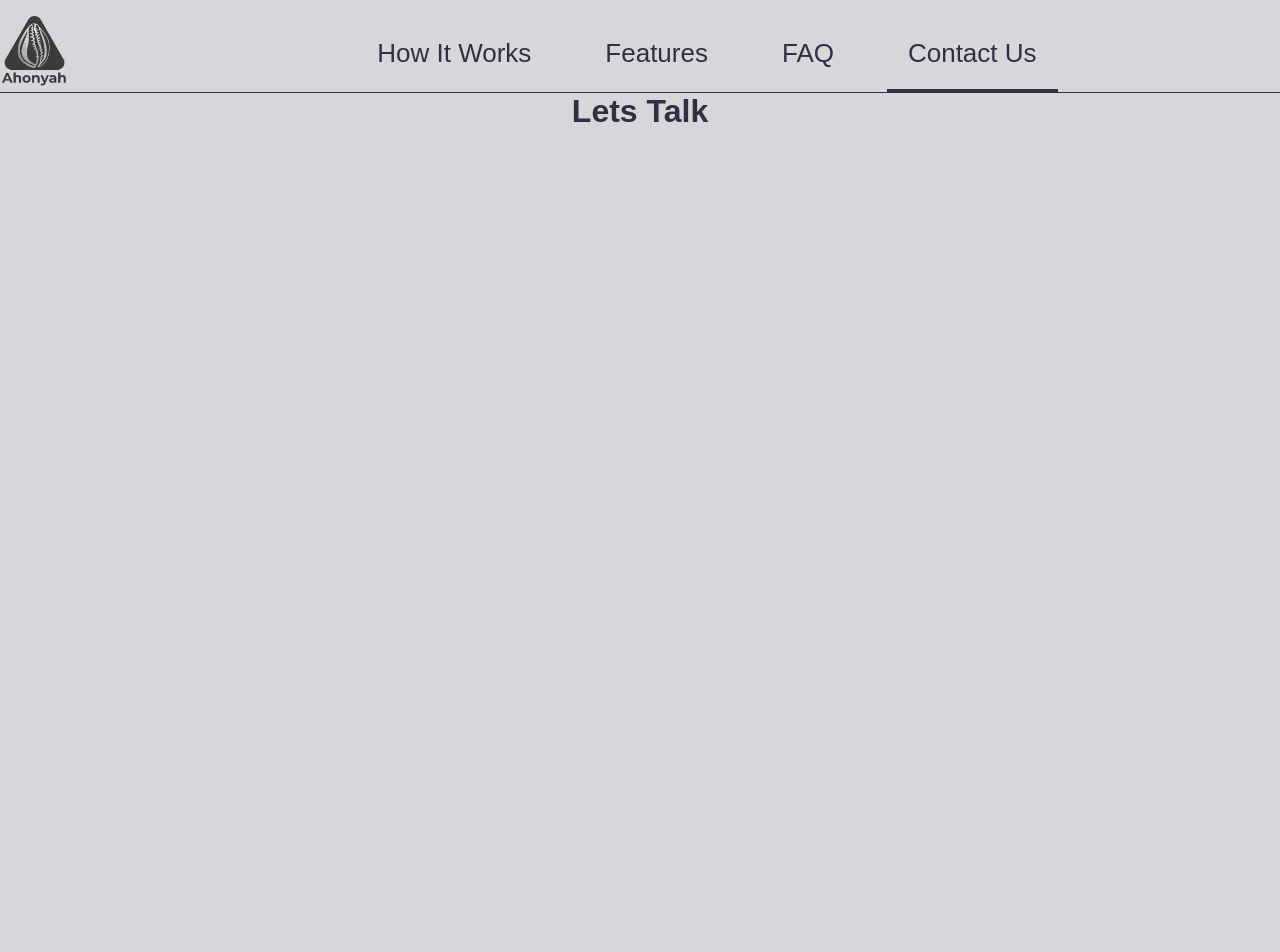
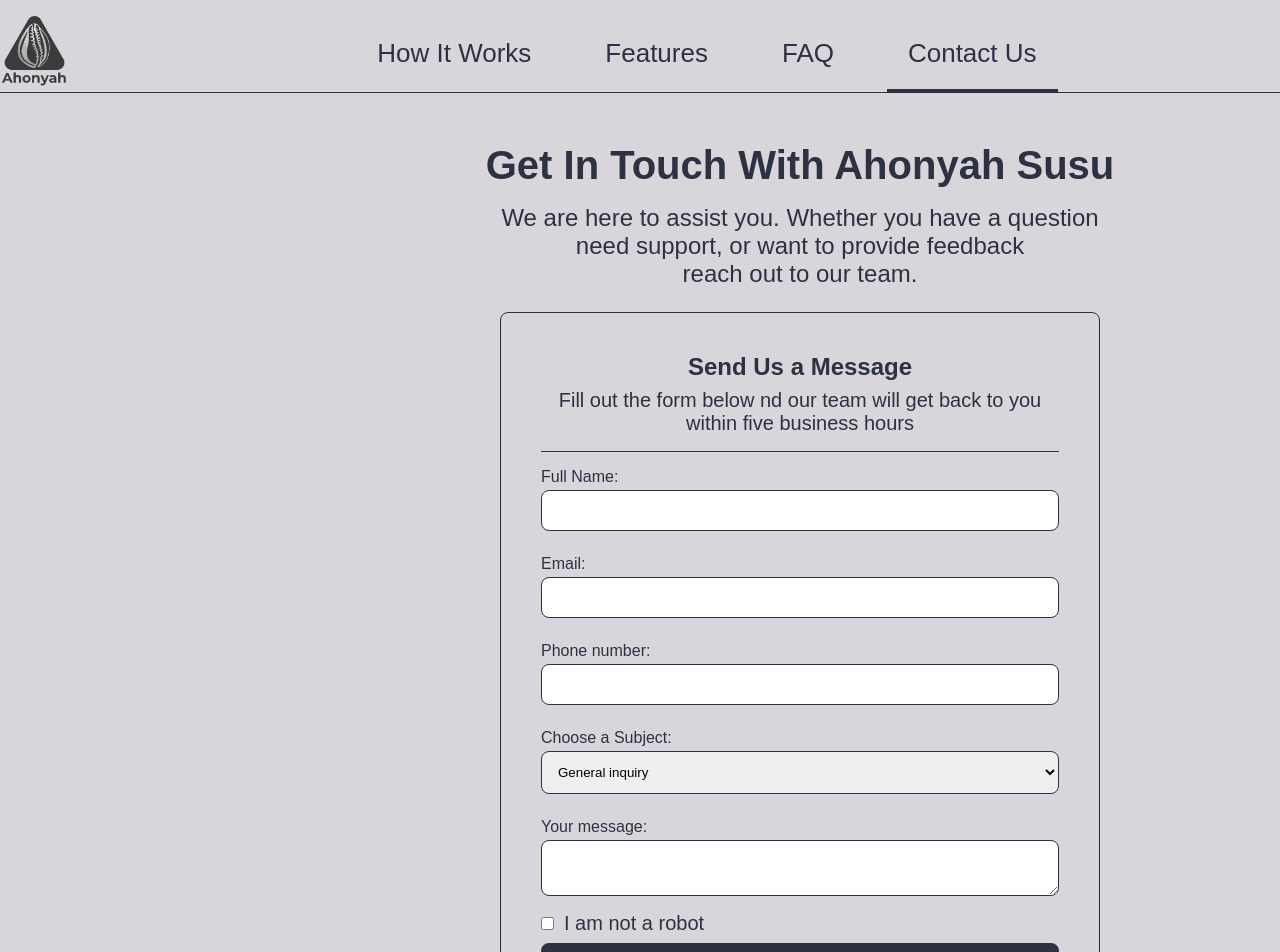
Before and after one commit to Frimpong04/ahonyah-susu-app, a Next.js app: page /contact in a window 1280 px wide. Shown: the top 952 px of the page. Before the commit the page ends 800 px from the top, so only its background shows below. Built offline with nearby package versions, Linux system fonts and the light colour scheme.

Commit message:
add contact us page

```diff
--- /dev/null
+++ b/app/components/PrimaryContactForm.jsx
@@ -0,0 +1,72 @@
+import React from 'react'
+
+// styles
+import classes from "./PrimaryContactForm.module.css";
+
+export default function PrimaryContactForm() {
+  return (
+    <div className={classes.form_container}>
+        <form className={classes.primary_form}>
+            <div className={classes.form_title}>
+                <h2>Send Us a Message</h2>
+                <p>Fill out the form below nd our team will get back to you within five business hours</p>
+            </div>
+
+
+            <label>
+                <span>Full Name: </span>
+                <input
+                    type="text"
+                    name="fName"
+                    required
+                />
+            </label>
+
+            <label>
+                <span>Email: </span>
+                <input
+                    type="email"
+                    name="email"
+                    required
+                />
+            </label>
+
+            <label>
+                <span>Phone number: </span>
+                <input
+                    type="tel"
+                    name="tel"
+                    required
+                />
+            </label>
+
+            <label>
+                <span>Choose a Subject:</span>
+                <select name="subject" id="subject">
+                    <option value="general-inquiries">General inquiry</option>
+                    <option value="technical-support">Technical Support</option>
+                    <option value="partnership">Partnership</option>
+                    <option value="feedback">Feedback</option>
+                    <option value="other">Other</option>
+                </select>
+            </label>
+
+            <label>
+                <span>Your message: </span>
+                <textarea />
+            </label>
+
+    {/* reCAPTCHA checkbox */}
+            <div className={classes.checkbox}>
+                <input
+                    name="checkbox"
+                    type="checkbox"
+                />
+                <span>I am not a robot</span>
+            </div>
+
+            <button className={classes.btn_primary}>Send message</button>
+        </form>
+    </div>
+  )
+}
--- /dev/null
+++ b/app/components/PrimaryContactForm.module.css
@@ -0,0 +1,63 @@
+.form_container {
+    width: 600px;
+    margin: 0 auto;
+    padding: 40px;
+    border: 1px solid var(--accent);
+    border-radius: 8px;
+}
+
+.primary_form {
+    display: flex;
+    flex-direction: column;
+    gap: 8px;
+}
+
+.form_title {
+    text-align: center;
+    color: var(--accent);
+    border-bottom: 1px solid var(--accent);
+}
+
+.form_title h2 {
+    margin-bottom: 8px;
+}
+
+.form_title p {
+    font-size: 20px;
+    margin-bottom: 16px;
+}
+
+.primary_form label {
+    display: flex;
+    flex-direction: column;
+    margin: 8px 0;
+}
+
+.primary_form label span {
+    margin-bottom: 4px;
+}
+.primary_form label input,
+.primary_form label select,
+.primary_form label textarea {
+    padding: 12px;
+    border-radius: 8px;
+    border:1px solid var(--accent);
+}
+.checkbox span,
+.checkbox input{
+    /* margin-left: 10px; */
+    font-size: 20px;
+}
+
+.checkbox span {
+    margin-left: 10px;
+}
+
+.btn_primary {
+    padding: 16px 32px;
+    background-color: var(--accent);
+    border-radius: 8px;
+    color: var(--background-dominant);
+    font-size: 18px;
+    border:2px solid var(--accent);
+}
--- a/app/contact/page.jsx
+++ b/app/contact/page.jsx
@@ -1,9 +1,32 @@
 import React from 'react'
+
+// components
+import PrimaryContactForm from '../components/PrimaryContactForm'
+
+// styles
+import classes from "./page.module.css";
 
 export default function Contact() {
   return (
-    <div>
-        <h1>Lets Talk</h1>
-    </div>
+    <main className={classes.main_container}>
+        <section className={classes.contact_heading}>
+            <h1>Get In Touch With Ahonyah Susu</h1>
+            <p>We are here to assist you. Whether you have a question<br/>
+            need support, or want to provide feedback <br/>
+            reach out to our team.
+            </p>
+        </section>
+
+        <section className={classes.contact_form_section}>
+           <PrimaryContactForm />
+        </section>
+
+        {/* <section>
+            <h3>Other ways to connect</h3>
+            <p><a href="mailTo:">Send us an email </a></p>
+        </section> */}
+
+
+    </main>
   )
 }
--- /dev/null
+++ b/app/contact/page.module.css
@@ -0,0 +1,18 @@
+.main_container {
+    width: 1600px;
+    margin: 50px auto;
+}
+
+.contact_heading {
+    text-align: center;
+    margin: 24px 0;
+}
+
+.contact_heading h1 {
+    font-size: 40px;
+    margin-bottom: 16px;
+}
+
+.contact_heading p {
+    font-size: 24px;
+}
```
Also changed, not shown: app/how-it-works/page.jsx (+4 -4 lines).
